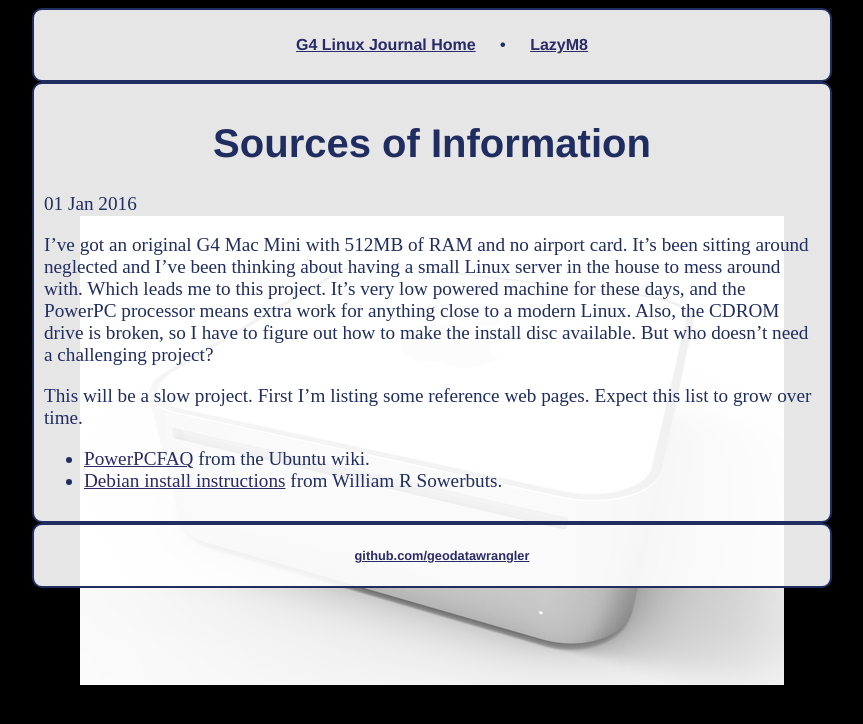
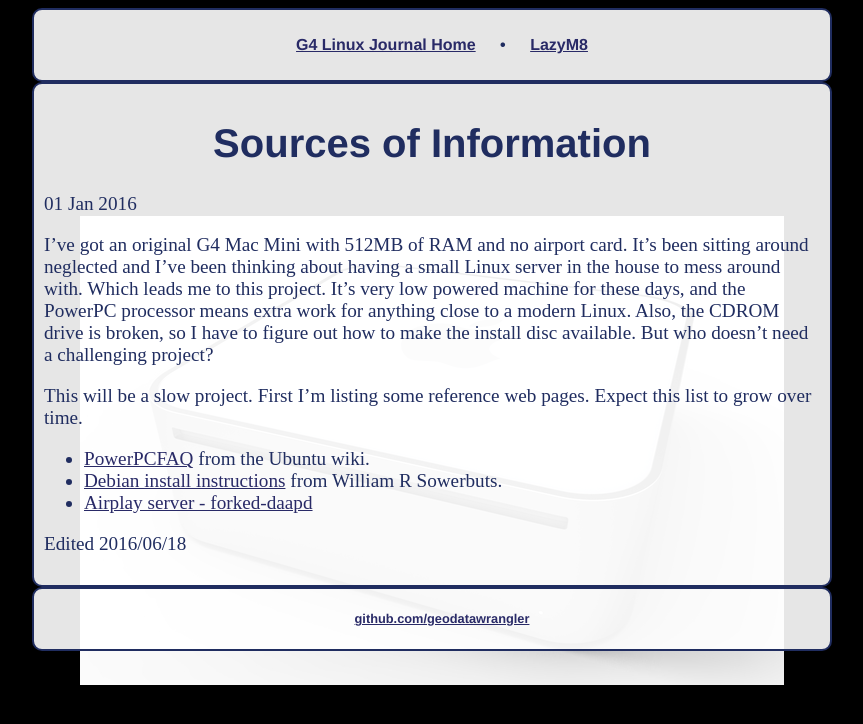
Before and after one commit to geodatawrangler/g4linux, a Jekyll site: the page built from _posts/2016-01-01-Sources-of-Info.md, in a window 1280 px wide. Shown: the top 724 px of the page, without its empty margins (208-1071 px from the left). Built offline with Jekyll 4.4.1, drawn with Linux system fonts in a browser that asks for light colours.

Commit message:
Added a source url

```diff
--- a/_posts/2016-01-01-Sources-of-Info.md
+++ b/_posts/2016-01-01-Sources-of-Info.md
@@ -10,3 +10,6 @@ This will be a slow project. First I'm listing some reference web pages. Expect
 
 * [PowerPCFAQ](https://wiki.ubuntu.com/PowerPCFAQ) from the Ubuntu wiki.
 * [Debian install instructions](http://www.sowerbutts.com/linux-mac-mini/) from William R Sowerbuts.
+* [Airplay server - forked-daapd](https://ejurgensen.github.io/forked-daapd/#getting-started)
+
+Edited 2016/06/18
```
